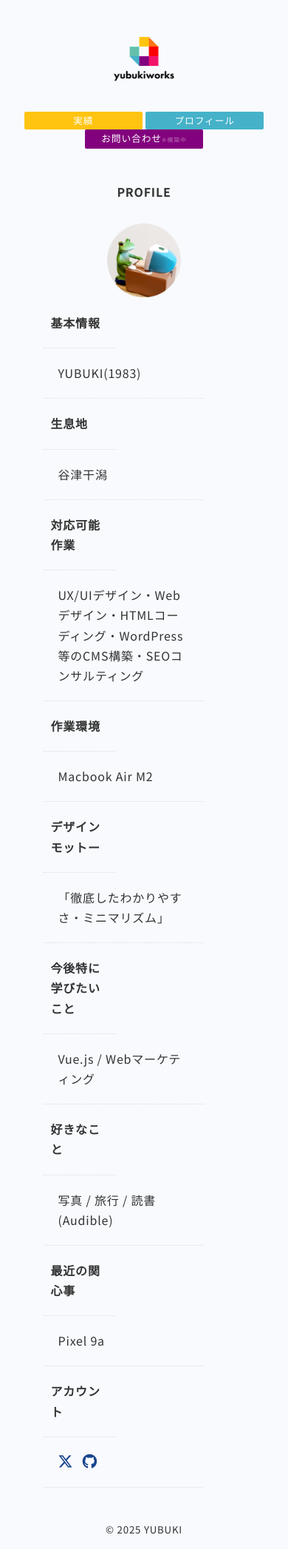
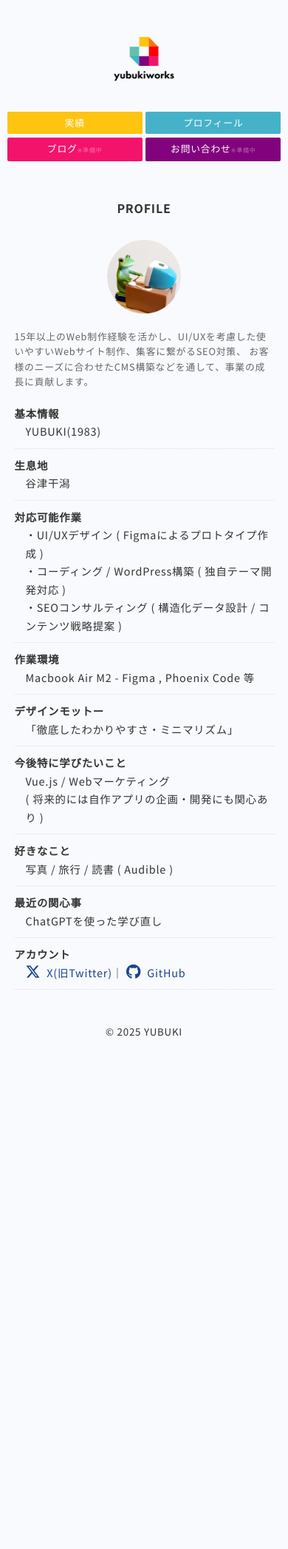
Before and after one commit to MikitoHayashi/MyPortfolio, a PHP site: page /profile.html in a window 390 px wide. Shown: the whole page at 74% size. After the commit the page ends 1421 px from the top, so only its background shows below. Run offline with PHP 8.4, Linux system fonts and the light colour scheme.

Commit message:
プロフィール調整

```diff
--- a/assets/css/style.css
+++ b/assets/css/style.css
@@ -31,11 +31,33 @@ body {
 main {
     width: auto;
     margin: 15px auto 50px auto;
+    text-align: center;
+}
+
+section {
+    margin: 0 0 50px 0;
+}
+
+h1 {
+    margin: 0 0 35px 0;
+    font-size: 1rem;
+    font-weight: bold;
+}
+h1 span {
+    display: block;
+    margin: 8px 0 0 0;
+    font-size: 0.7rem;
+    font-weight: normal;
+    color: #BBB;
 }
 
 a {
     color: #19448e;
     text-decoration: none;
+}
+
+p {
+    margin: 0 0 20px 0;
 }
 
 .pc {
@@ -53,6 +75,17 @@ a {
 }
 .acenter {
     text-align:center;
+}
+
+/* フェードイン */
+.scr-target {
+    opacity: 0;
+    transform: translate3d(0, 40px, 0);
+}
+.scr-target.is-active {
+    opacity: 1;
+    transform: translate3d(0px, 0px, 0);
+    transition: 1.5s;
 }
 
 
@@ -100,6 +133,9 @@ nav a:nth-child(2) {
     background: #45B2C9;
 }
 nav a:nth-child(3) {
+    background: #F3136B;
+}
+nav a:nth-child(4) {
     background: #82027D;
 }
 nav span {
@@ -114,30 +150,7 @@ nav span {
 
 *****************************************/
 
-main {
-    text-align: center;
-}
-
-section {
-    margin: 0 0 50px 0;
-}
-
-h1 {
-    margin: 0 0 35px 0;
-    font-size: 1rem;
-    font-weight: bold;
-}
-h1 span {
-    display: block;
-    margin: 8px 0 0 0;
-    font-size: 0.7rem;
-    font-weight: normal;
-    color: #BBB;
-}
-
-p {
-    margin: 0 0 20px 0;
-}
+/* トップページ */
 
 .masonry {
     margin: 0 0 0 5%;
@@ -154,6 +167,7 @@ p {
     border-radius: 4px;
 }
 
+/* プロフィール */
 .own img {
     width: 100px;
     position: relative;
@@ -161,16 +175,17 @@ p {
     animation-duration: 2s;
     animation-iteration-count: initial;
 }
-@keyframes rotation {
-    0% {
-        transform: rotate(0deg);
-    }
-    100% {
-        transform: rotate(360deg);
-    }
+
+#profile p {
+    width: 70%;
+    margin: 30px auto 20px auto;
+    line-height: 1.6;
+    text-align: left;
+    font-size: 0.8rem;
+    color: #666;
 }
 
-.profile {
+#profile dl {
     display: flex;
     flex-wrap: wrap;
     width: 70%;
@@ -180,33 +195,24 @@ p {
     font-size: 1rem;
 }
 
-.profile dt {
+#profile dt {
     width: 25%;
     padding: 20px 20px 20px 10px;
     border-bottom: 1px dotted #ddd;
     font-weight: bold;
 }
-.profile dd {
+#profile dd {
     width: 65%;
     padding: 20px;
     border-bottom: 1px dotted #ddd;
 }
 
-.profile .account i {
+#profile .account i {
     margin: 0 8px 0 0;
     font-size: 20px;
 }
 
-/* アニメーション設定 */
-.scr-target {
-    opacity: 0;
-    transform: translate3d(0, 40px, 0);
-}
-.scr-target.is-active {
-    opacity: 1;
-    transform: translate3d(0px, 0px, 0);
-    transition: 1.5s;
-}
+
 
 /****************************************
 
@@ -253,6 +259,12 @@ footer {
 *****************************************/
 
 @media (max-width: 768px) {
+    nav a {
+        width: 47%;
+        margin: 0 0 5px 0;
+        line-height: 30px;
+    }
+
     .item {
         width: 40%;
         margin: 10px 10px 10px 15px;
@@ -260,7 +272,32 @@ footer {
     .item img {
         margin: 0;
     }
-    .item-sp {
+
+    #profile p {
+        width: 90%;
+        margin: 20px auto 10px auto;
     }
 
+    #profile dl {
+        display: block;
+        width: 90%;
+        font-size: 0.9rem;
+    }
+
+    #profile dt {
+        width: auto;
+        padding: 10px 0 0 0;
+        border-bottom: none;
+    }
+    #profile dd {
+        width: auto;
+        padding: 0 0 10px 15px;
 }
+
+#profile .account i {
+    margin: 0 8px 0 0;
+    font-size: 20px;
+}
+
+
+}
--- a/index.html
+++ b/index.html
@@ -32,10 +32,11 @@
   <nav>
     <a href="/" class="scr-target">実績</a>
     <a href="profile.html" class="scr-target">プロフィール</a>
-    <a href="#" class="scr-target">お問い合わせ<span>※構築中</span></a>
+    <a href="#" class="scr-target">ブログ<span>※準備中</span></a>
+    <a href="#" class="scr-target">お問い合わせ<span>※準備中</span></a>
   </nav>
 
-  <main>
+  <main id="home">
 
     <section>
       <h1 class="scr-target">
--- a/profile.html
+++ b/profile.html
@@ -32,12 +32,14 @@
   <nav>
     <a href="/" class="scr-target">実績</a>
     <a href="profile.html" class="scr-target">プロフィール</a>
-    <a href="#" class="scr-target">お問い合わせ<span>※構築中</span></a>
+    <a href="#" class="scr-target">ブログ<span>※準備中</span></a>
+    <a href="#" class="scr-target">お問い合わせ<span>※準備中</span></a>
   </nav>
 
-  <main>
+  <main id="profile">
 
     <section>
+
       <h1 class="scr-target">
         PROFILE
         <!-- span>デザインからSEO対策まで<span -->
@@ -47,29 +49,38 @@
         <div class="own">
           <img src="assets/images/own.png">
         </div>
-        <dl class="profile scr-target">
+        <p>
+          15年以上のWeb制作経験を活かし、UI/UXを考慮した使いやすいWebサイト制作、集客に繋がるSEO対策、
+          お客様のニーズに合わせたCMS構築などを通して、事業の成長に貢献します。
+        </p>
+        <dl class="scr-target">
           <dt>基本情報</dt>
           <dd>YUBUKI(1983)</dd>
           <dt>生息地</dt>
           <dd>谷津干潟</dd>
           <dt>対応可能作業</dt>
           <dd>
-              UX/UIデザイン・Webデザイン・HTMLコーディング・WordPress等のCMS構築・SEOコンサルティング
+            ・UI/UXデザイン ( Figmaによるプロトタイプ作成 )<br>
+            ・コーディング / WordPress構築 ( 独自テーマ開発対応 )<br>
+            ・SEOコンサルティング ( 構造化データ設計 / コンテンツ戦略提案 )
           </dd>
           <dt>作業環境</dt>
-          <dd>Macbook Air M2</dd>
+          <dd>Macbook Air M2 - Figma , Phoenix Code 等</dd>
           <dt>デザインモットー</dt>
           <dd>「徹底したわかりやすさ・ミニマリズム」</dd>
           <dt>今後特に学びたいこと</dt>
-          <dd>Vue.js / Webマーケティング</dd>
+          <dd>
+            Vue.js / Webマーケティング<br>
+            ( 将来的には自作アプリの企画・開発にも関心あり )
+          </dd>
           <dt>好きなこと</dt>
-          <dd>写真 / 旅行 / 読書(Audible)</dd>
+          <dd>写真 / 旅行 / 読書 ( Audible )</dd>
           <dt>最近の関心事</dt>
-          <dd>Pixel 9a</dd>
+          <dd>ChatGPTを使った学び直し</dd>
           <dt>アカウント</dt>
           <dd class="account">
-            <a href="https://x.com/yubukiworks" target="_blank"><i class="fa-brands fa-x-twitter"></i></a>
-            <a href="https://github.com/MikitoHayashi/MyPortfolio" target="_blank"><i class="fa-brands fa-github"></i></a>
+            <a href="https://x.com/yubukiworks" target="_blank"><i class="fa-brands fa-x-twitter"></i>X(旧Twitter)</a>｜
+            <a href="https://github.com/MikitoHayashi/MyPortfolio" target="_blank"><i class="fa-brands fa-github"></i>GitHub</a>
           </dd>
         </dl>
       </article>
```
